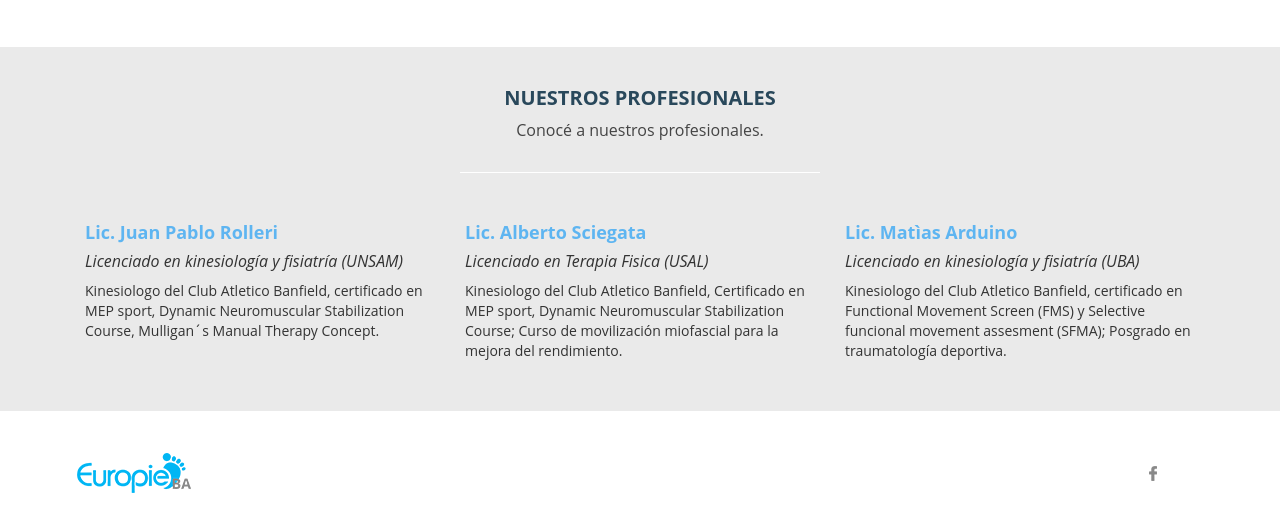
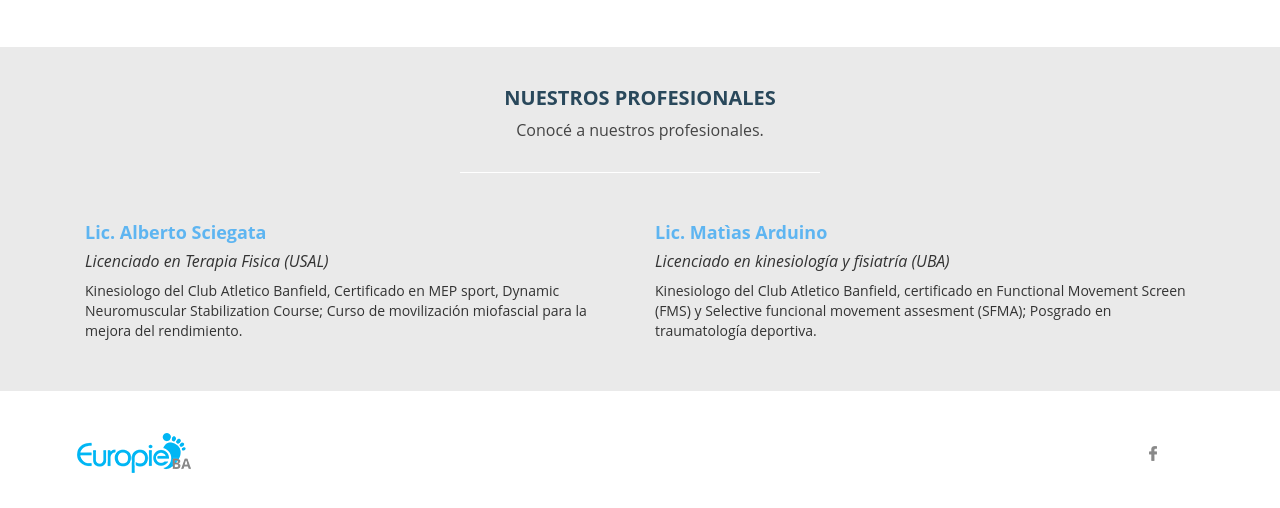
Before and after one commit to sportesi/europiebsas, a PHP site: page /nosotros.php in a window 1280 px wide. Shown: the part 612-1120 px from the top of the page. After the commit the page ends 1085 px from the top, so only its background shows below. Run offline with PHP 8.4, Linux system fonts and the light colour scheme; some libraries are stand-ins or nearby versions.

Commit message:
Update nosotros.php
Saqué a Juan Pablo Rolleri.

```diff
--- a/nosotros.php
+++ b/nosotros.php
@@ -51,23 +51,15 @@
                 </div>
                 <div class="row cv-description">
                     <div class="col-lg-12">
-                        <div class="col-lg-4 description">
+                        <div class="col-lg-6 description">
                             <img src="img/nano.png" class="hide"/>
-                            <h3>Lic. Juan Pablo Rolleri</h3>
-                            <h5>Licenciado en kinesiología y fisiatría (UNSAM)</h5>
-                            <p>
-                                Kinesiologo del Club Atletico Banfield, certificado en MEP sport, Dynamic Neuromuscular Stabilization Course, Mulligan´s Manual Therapy Concept.
-                            </p>
-                        </div>
-                        <div class="col-lg-4 description">
-                            <img src="img/juampi.png" class="hide"/>
                             <h3>Lic. Alberto Sciegata</h3>
                             <h5>Licenciado en Terapia Fisica (USAL)</h5>
                             <p>
                                 Kinesiologo del Club Atletico Banfield, Certificado en MEP sport, Dynamic Neuromuscular Stabilization Course; Curso de movilización miofascial para la mejora del rendimiento.
                             </p>
                         </div>
-                        <div class="col-lg-4 description">
+                        <div class="col-lg-6 description">
                             <img src="img/matias.png" class="hide"/>
                             <h3>Lic. Matìas Arduino</h3>
                             <h5>Licenciado en kinesiología y fisiatría (UBA)</h5>
```
